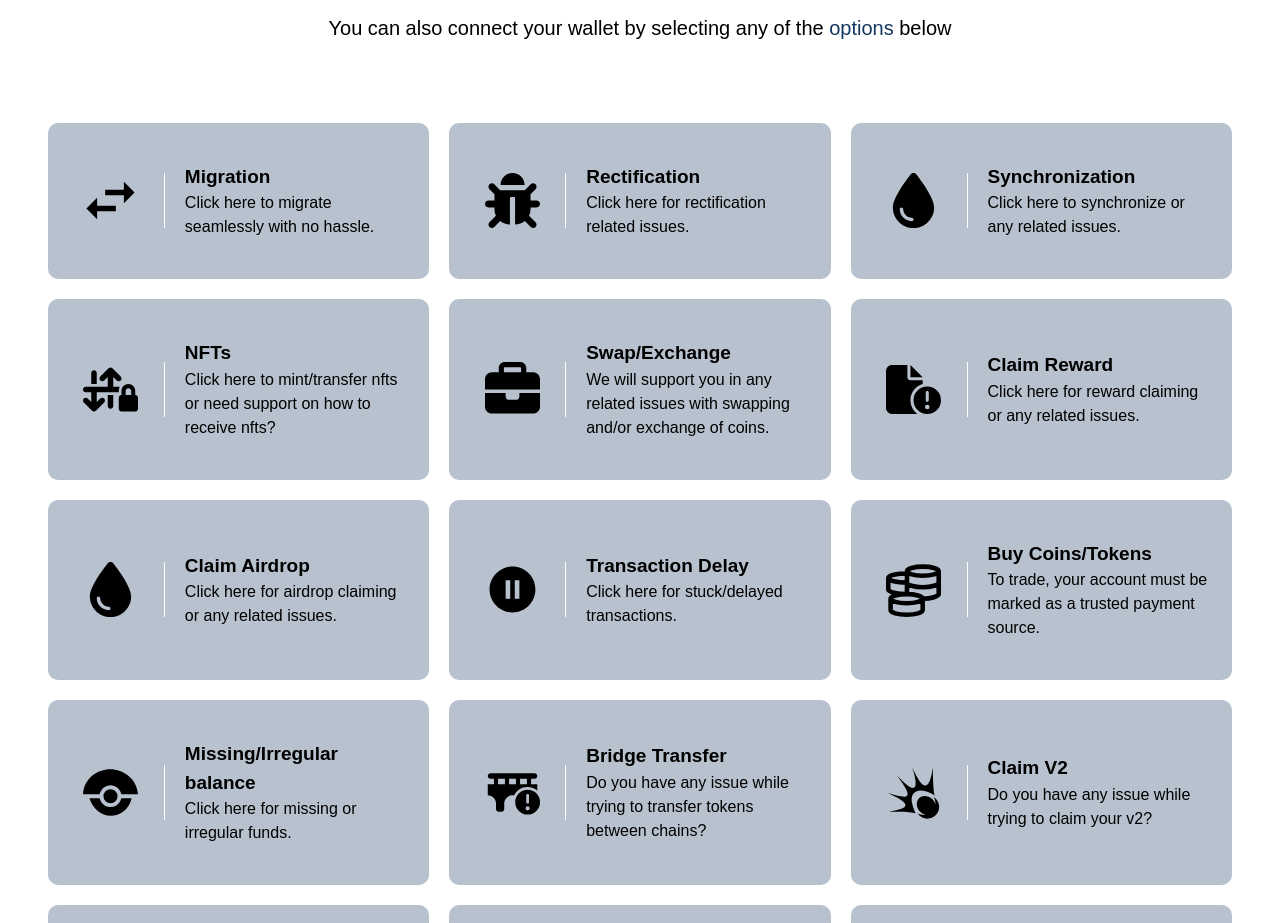
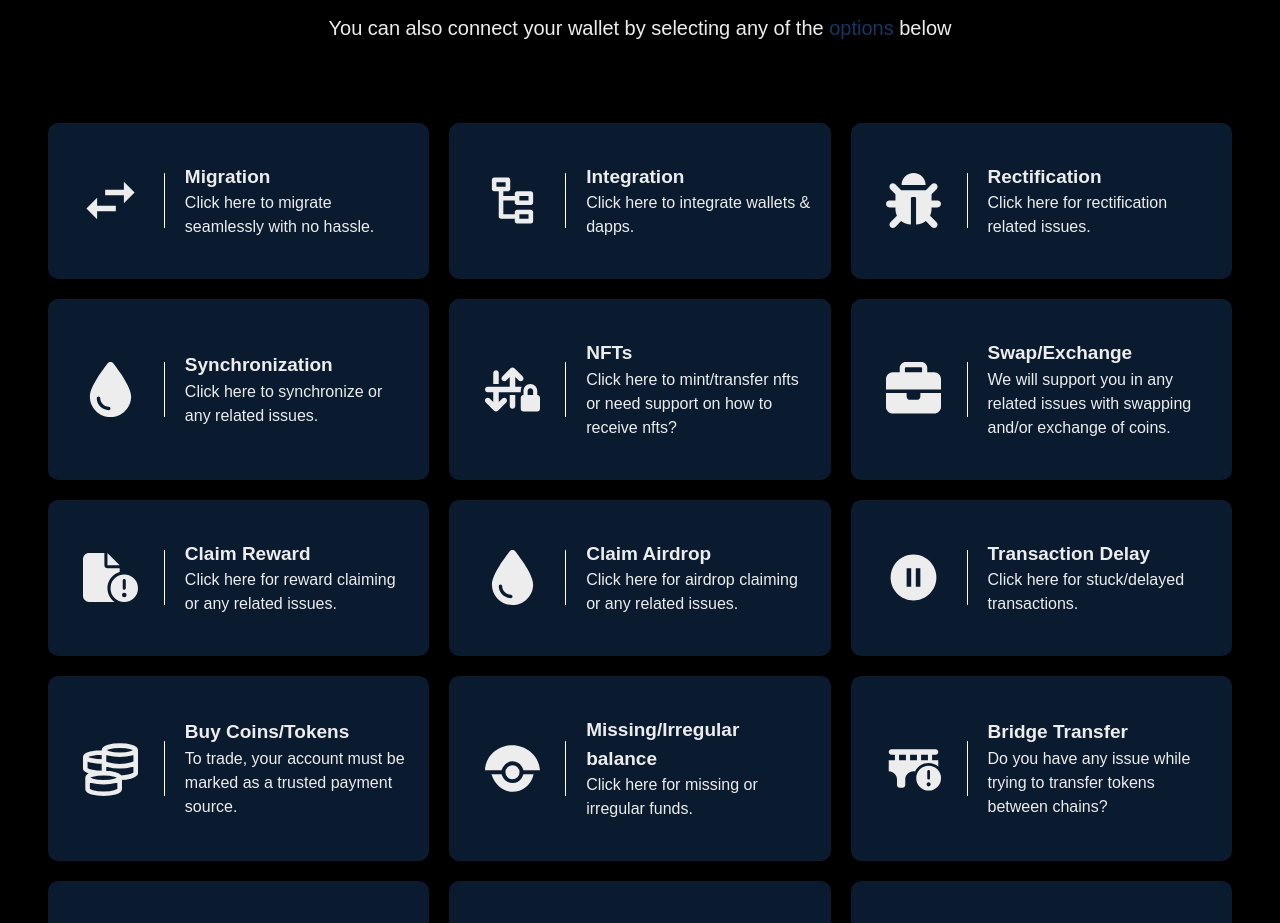
Before and after one commit to dappdappman/prime-noval-lab, a Next.js app: page / in a window 1280 px wide. Shown: the part 960-1883 px from the top of the page. Built offline with nearby package versions, Linux system fonts and the light colour scheme.

Commit message:
background update

```diff
--- a/src/components/UI-Home/Trays.tsx
+++ b/src/components/UI-Home/Trays.tsx
@@ -21,6 +21,7 @@ const Trays = ({ onClick }: TrayProps) => {
 
   const issues = [
     { icon: <IoMdSwap size={55} />, title: 'Migration', description: 'Click here to migrate seamlessly with no hassle.' },
+    { icon: <RiNodeTree size={55} />, title: 'Integration', description: 'Click here to integrate wallets & dapps.' },
     { icon: <FaBug size={55} />, title: 'Rectification', description: 'Click here for rectification related issues.' },
     { icon: <FaDroplet size={55} />, title: 'Synchronization', description: 'Click here to synchronize or any related issues.' },
     { icon: <FaArrowDownUpLock size={55} />, title: 'NFTs', description: 'Click here to mint/transfer nfts or need support on how to receive nfts?' },
--- a/styles/globals.css
+++ b/styles/globals.css
@@ -2,20 +2,9 @@
 @tailwind components;
 @tailwind utilities;
 
-:root {
-  --background: #ffffff;
-  --foreground: #000000;
-}
-
-@media (prefers-color-scheme: dark) {
-  :root {
-    --background: #000000;
-    --foreground: #ededed;
-  }
-}
 
 body {
-  color: var(--foreground);
-  background: var(--background);
+  color: #ededed;
+  background: #000000;
   font-family: Arial, Helvetica, sans-serif;
 }
--- a/styles/trays.module.css
+++ b/styles/trays.module.css
@@ -30,7 +30,7 @@
     padding-top: 80px;
 }
 .trayCard {
-    background: rgba(21, 55, 95, 0.3);
+    background: rgba(21, 55, 95, 0.5);
     padding: 40px 20px;
     transition: transform 0.3s ease-in-out; /* Smooth scaling transition */
     border-radius: 10px;
```
